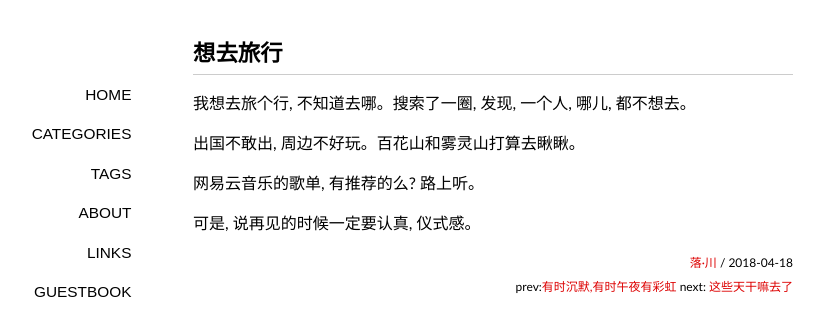
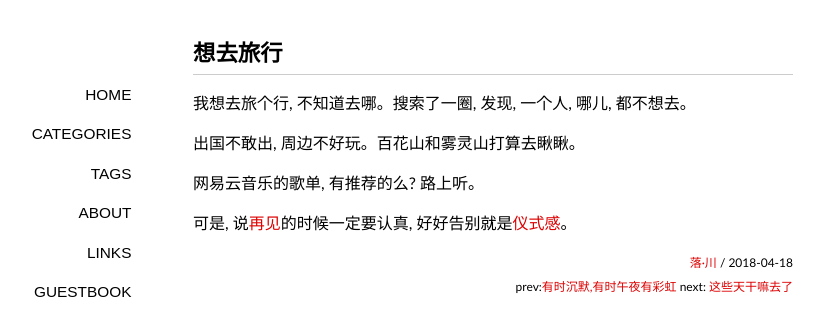
Before and after one commit to ohmyfish/ohmyfish.github.io, a Jekyll site: the page built from _posts/2018-04-18-想去旅行.md, in a window 1280 px wide. Shown: the top 336 px of the page, without its empty margins (147-971 px from the left). Built offline with Jekyll 4.4.1, drawn with Linux system fonts in a browser that asks for light colours; some web fonts are replaced; comment, search, counter and statistics services are not loaded.

Commit message:
添加仪式感

```diff
--- a/_posts/2018-04-18-想去旅行.md
+++ b/_posts/2018-04-18-想去旅行.md
@@ -11,4 +11,4 @@ tags: [旧时光]
 
 网易云音乐的歌单, 有推荐的么? 路上听。
 
-可是, 说再见的时候一定要认真, 仪式感。
+可是, 说[再见](http://music.163.com/#/song?id=5250128)的时候一定要认真, 好好告别就是[仪式感](https://www.zhihu.com/question/31998969)。
```
